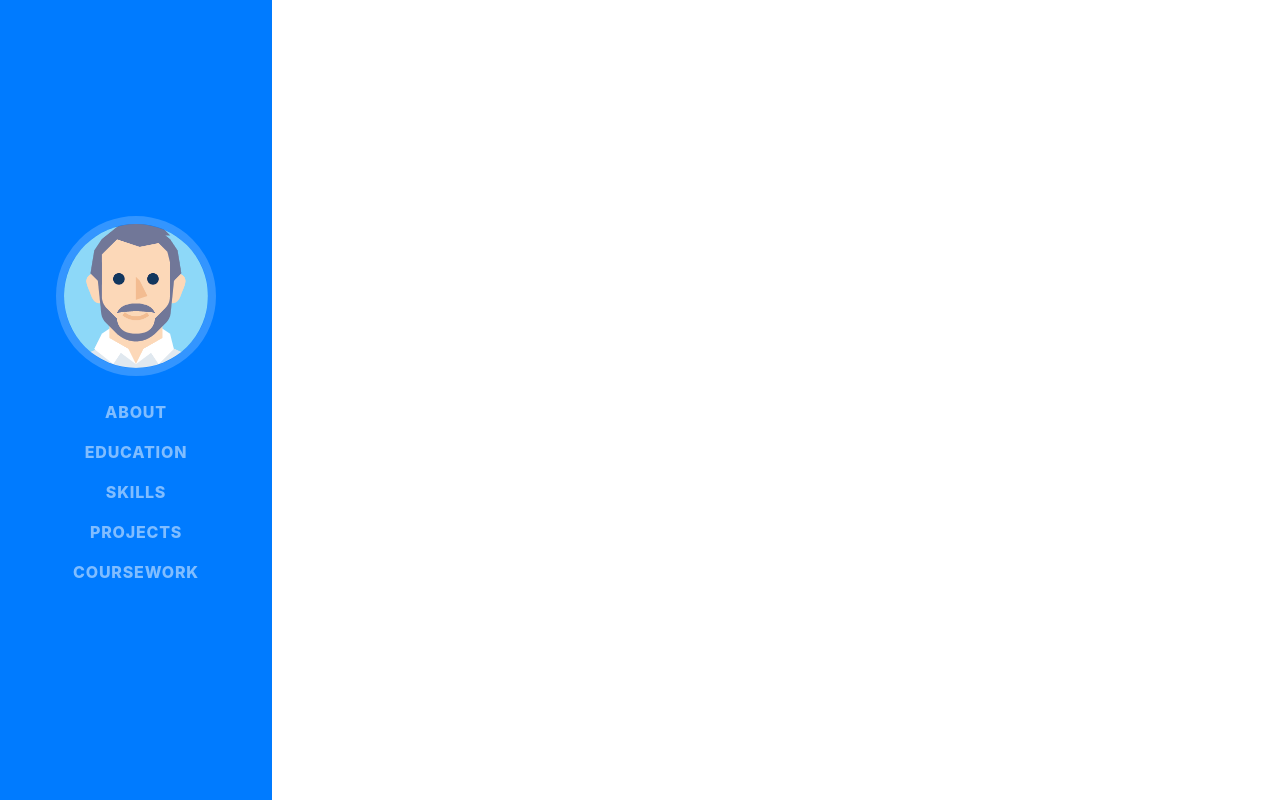
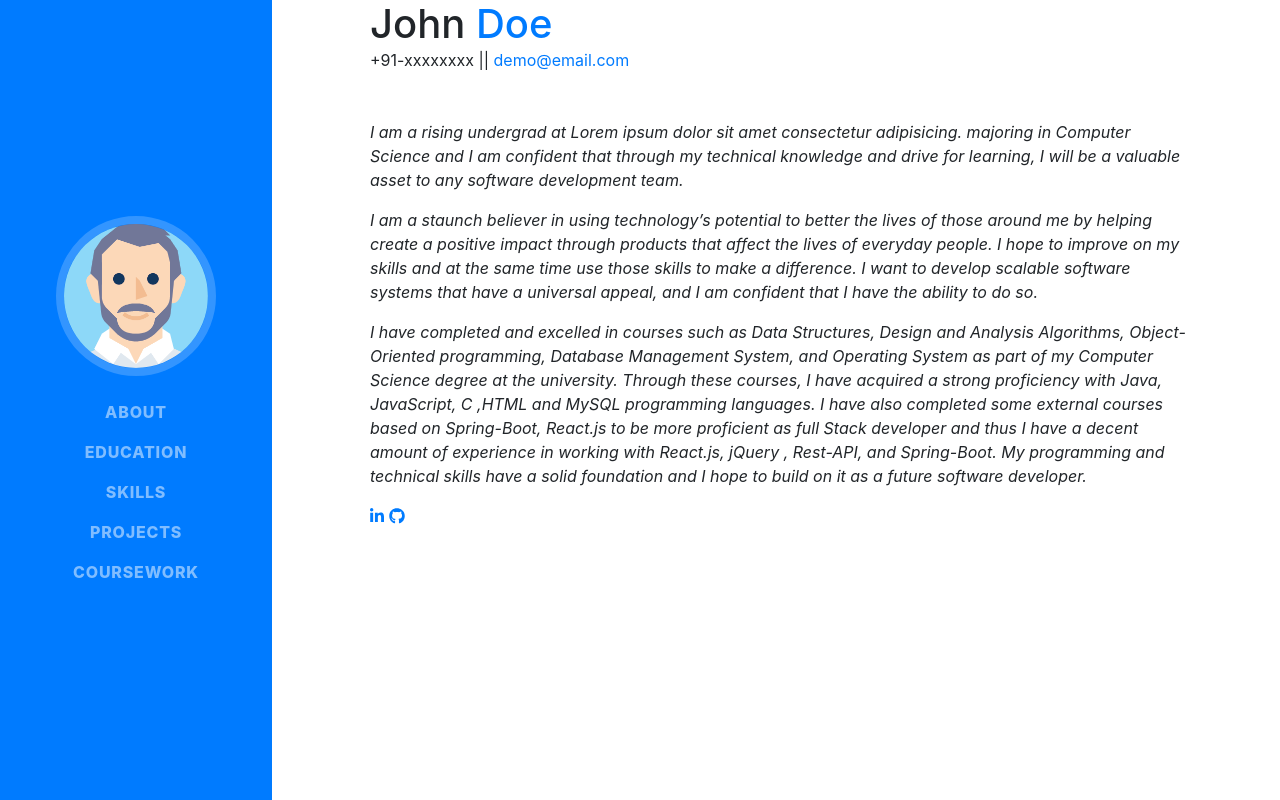
Before and after one commit to bagcampus/Personal-Portfolio-Site-Template, a website: page index.html in a window 1280 px wide. Drawn offline with nearby package versions, Linux system fonts and the light colour scheme; a web font is replaced by a local one.

Commit message:
Update index.html

```diff
--- a/index.html
+++ b/index.html
@@ -22,7 +22,7 @@
     <!-- Navigation-->
     <nav class="navbar navbar-expand-lg navbar-dark bg-primary fixed-top" id="sideNav">
         <a class="navbar-brand js-scroll-trigger" href="#page-top">
-            <span class="d-block d-lg-none">Lorem, ipsum.</span>
+            <span class="d-block d-lg-none">Portfolio</span>
             <span class="d-none d-lg-block"><img class="img-fluid img-profile rounded-circle mx-auto mb-2"
                     src="images/profile.png" alt="" /></span>
         </a>
@@ -40,6 +40,63 @@
             </ul>
         </div>
     </nav>
+
+    <!-- About-->
+    <section class="resume-section" id="about">
+        <div class="container">
+            <div class="row">
+                <div class="col-md-3"></div>
+                <div class="col-md-9">
+                    <div class="resume-section-content">
+                        <h1 class="mb-0">
+                            John
+                            <span class="text-primary">Doe</span>
+                        </h1>
+                        <div class="subheading mb-5">
+                            +91-xxxxxxxx ||
+                            <a href="mailto:demo@email.com"> demo@email.com</a>
+                        </div>
+                        <p><i>I am a rising undergrad at Lorem ipsum dolor sit amet consectetur adipisicing. majoring in
+                                Computer Science
+                                and I am confident that through my technical knowledge and
+                                drive for learning, I will be a valuable asset to any software development team.</i></p>
+                        <p></p>
+                        <p><i>I am a staunch believer in using technology’s potential to better the lives of those around me
+                                by
+                                helping create a positive impact through products that affect the lives of everyday people.
+                                I hope
+                                to
+                                improve on my skills and at the same time use those skills to make a difference. I want to
+                                develop scalable software systems that have a universal appeal, and I am confident that I
+                                have the
+                                ability
+                                to do so.</i></p>
+                        <p><i>
+                                I have completed and excelled in courses such as Data Structures, Design and Analysis
+                                Algorithms,
+                                Object-Oriented programming, Database Management System, and Operating System as part of my
+                                Computer Science degree at the university. Through these courses, I have acquired a strong
+                                proficiency
+                                with Java, JavaScript, C ,HTML and MySQL programming languages. I have also completed some
+                                external
+                                courses based on Spring-Boot, React.js to be more proficient as full Stack developer and
+                                thus I have
+                                a
+                                decent amount of experience in working with React.js, jQuery , Rest-API, and Spring-Boot. My
+                                programming and technical skills have a solid foundation and I hope to build on it as a
+                                future
+                                software developer.
+                            </i></p>
+                        <div class="social-icons">
+                            <a class="social-icon" href="https://www.linkedin.com/"><i class="fab fa-linkedin-in"></i></a>
+                            <a class="social-icon" href="https://github.com/bagcampus"><i class="fab fa-github"></i></a>
+                        </div>
+                    </div>
+                </div>
+            </div>
+        </div>
+    </section>
+
     <!-- Bootsrap -->
     <script src="https://code.jquery.com/jquery-3.5.1.slim.min.js"
         integrity="sha384-DfXdz2htPH0lsSSs5nCTpuj/zy4C+OGpamoFVy38MVBnE+IbbVYUew+OrCXaRkfj"
```
